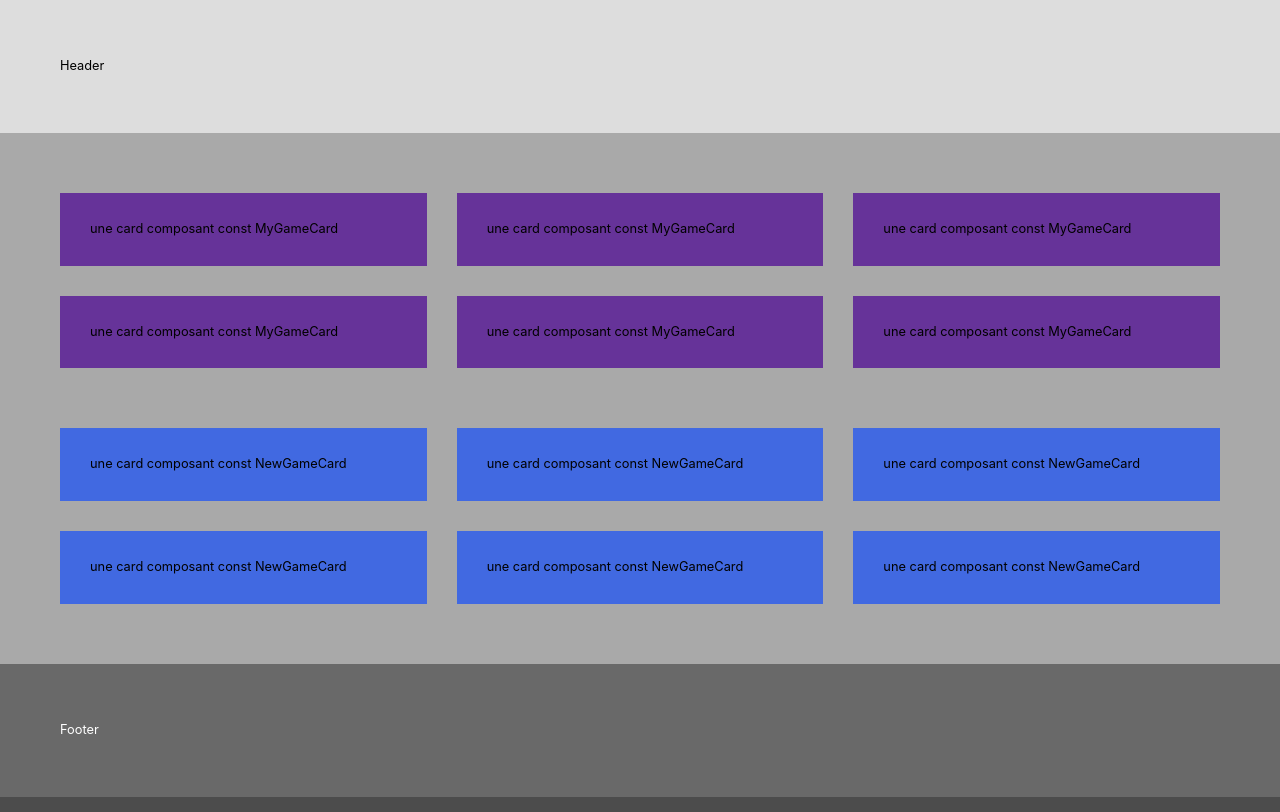
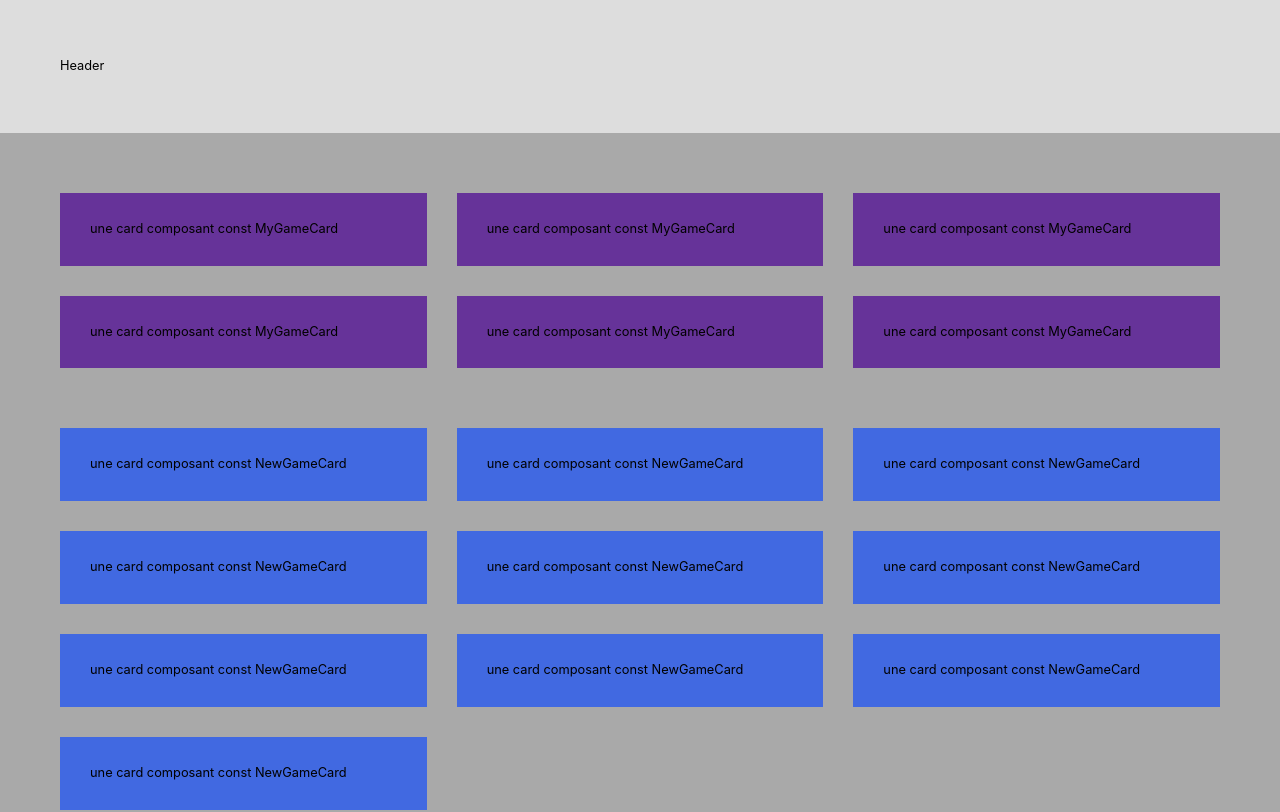
Before and after one commit to tristan-git/tlse0320-p2-GameHoarder, a React (Create React App) app: page / in a window 1280 px wide. Shown: the top 812 px of the page. Built offline with nearby package versions, Linux system fonts and the light colour scheme.

Commit message:
dynamique NewGameCard component display

```diff
--- a/src/components/contents/my-games/ListNewGameCards.jsx
+++ b/src/components/contents/my-games/ListNewGameCards.jsx
@@ -1,30 +1,17 @@
 import React from 'react';
 // import PropTypes from 'prop-types'
 import NewGameCard from './NewGameCard';
+import games from '../../data/games.json';
+
+const displayNewGameCards = () =>
+  games.map(game => (
+    <div>
+      <NewGameCard {...game} />
+    </div>
+  ));
 
 const ListNewGameCards = () => {
-  return (
-    <div className="grid-cards-display">
-      <div>
-        <NewGameCard />
-      </div>
-      <div>
-        <NewGameCard />
-      </div>
-      <div>
-        <NewGameCard />
-      </div>
-      <div>
-        <NewGameCard />
-      </div>
-      <div>
-        <NewGameCard />
-      </div>
-      <div>
-        <NewGameCard />
-      </div>
-    </div>
-  );
+  return <div className="grid-cards-display">{displayNewGameCards()}</div>;
 };
 
 //  ListNewGameCards.propTypes = {
```
